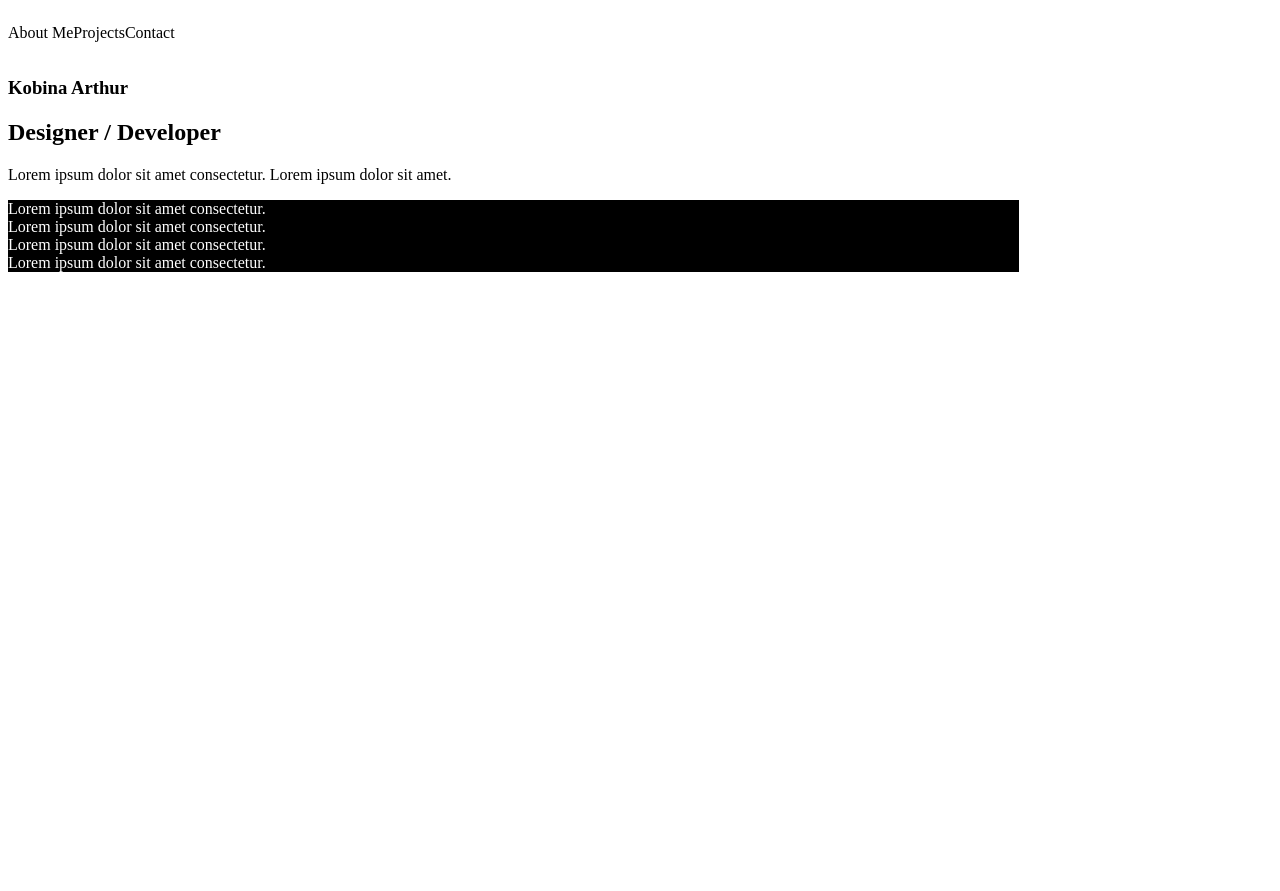
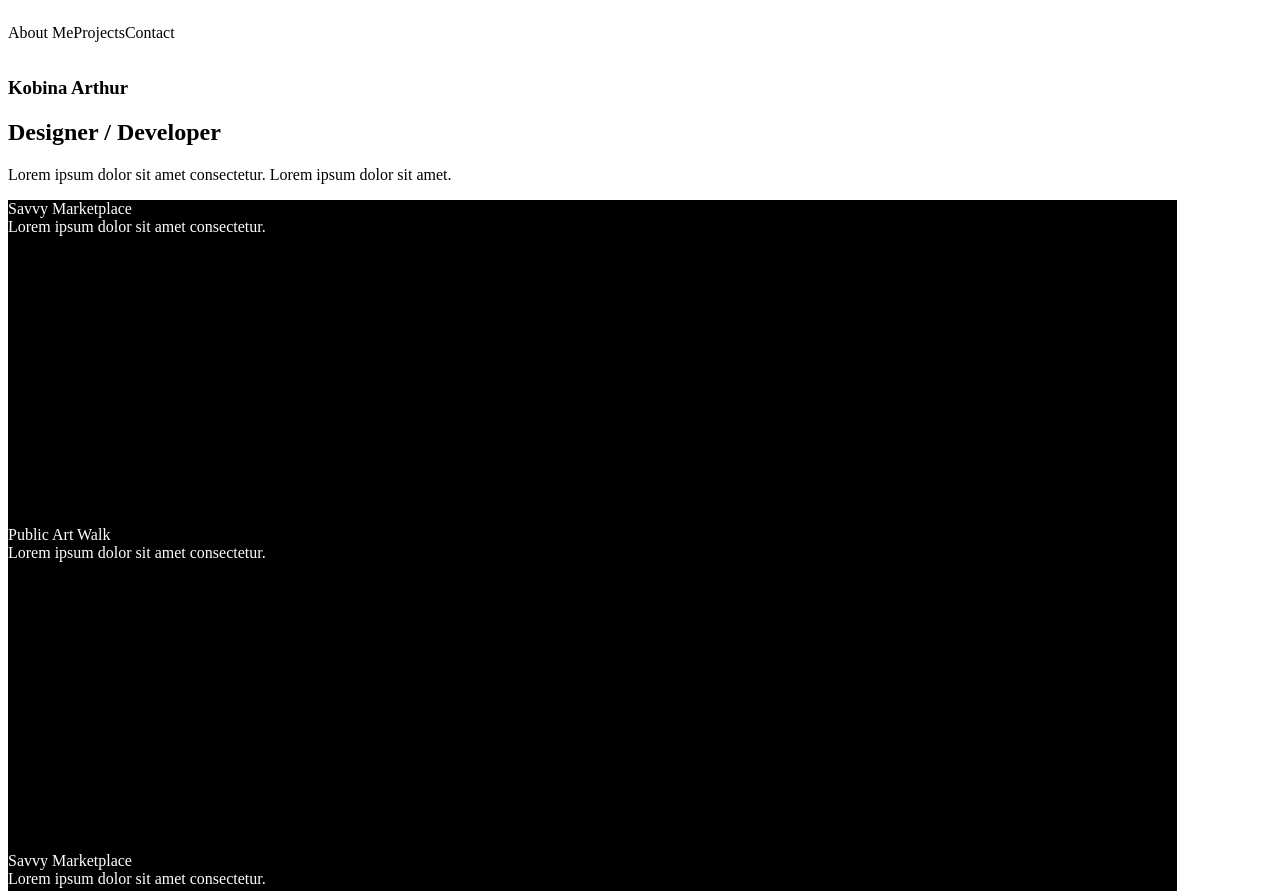
Before and after one commit to kobyrthr/miniFolio, a Gatsby site: page / in a window 1280 px wide. Shown: the top 891 px of the page. Before the commit the page ends 800 px from the top, so only its background shows below. Built offline with nearby package versions, Linux system fonts and the light colour scheme; Gatsby itself is replaced by a stand-in of ours.

Commit message:
mapping project card

```diff
--- a/src/components/ProjectList/Project/Project.jsx
+++ b/src/components/ProjectList/Project/Project.jsx
@@ -2,39 +2,15 @@ import React from 'react'
 import cardContainer from "./Project.modules.css"
 
 
-const Project = () => {
-    const projects = [
-        {
-            id:1,
-            title:'Savvy Marketplace',
-            description:'Lorem ipsum dolor sit amet consectetur.'
-        },
-        {
-            id:2,
-            title:'Public Art Walk',
-            description:'Lorem ipsum dolor sit amet consectetur.'
-        },
-        {
-            id:1,
-            title:'Savvy Marketplace',
-            description:'Lorem ipsum dolor sit amet consectetur.'
-        },
-        {
-            id:2,
-            title:'Public Art Walk',
-            description:'Lorem ipsum dolor sit amet consectetur.'
-        }
-    ]
+const Project = ({id,title,description}) => {
   return (
 
-    <div className='cardContainer'>
-          {projects.map((project,i)=>(
-            <div key ={i}>
-                <div className="styles.project-image"></div>
-                <div className="styles.project-details">Lorem ipsum dolor sit amet consectetur.</div>
+
+            <div key ={id} className='cardContainer'>
+                <div className="styles.project-image">{title}</div>
+                <div className="styles.project-details">{description}</div>
             </div>
-            ))}
-    </div>
+
   )
 }
 
--- a/src/components/ProjectList/Project/Project.modules.css
+++ b/src/components/ProjectList/Project/Project.modules.css
@@ -1,5 +1,6 @@
 .cardContainer{
     background-color: black;
     color:white;
-    max-width: 80%;
+    width: 1169px;
+    height:326px;
 }
--- a/src/components/ProjectList/ProjectList.jsx
+++ b/src/components/ProjectList/ProjectList.jsx
@@ -1,9 +1,33 @@
 import React from 'react'
 import Project from './Project/Project'
 const ProjectList = () => {
+    const projects = [
+        {
+            id:1,
+            title:'Savvy Marketplace',
+            description:'Lorem ipsum dolor sit amet consectetur.'
+        },
+        {
+            id:2,
+            title:'Public Art Walk',
+            description:'Lorem ipsum dolor sit amet consectetur.'
+        },
+        {
+            id:1,
+            title:'Savvy Marketplace',
+            description:'Lorem ipsum dolor sit amet consectetur.'
+        },
+        {
+            id:2,
+            title:'Public Art Walk',
+            description:'Lorem ipsum dolor sit amet consectetur.'
+        }
+    ]
   return (
     <section>
-      <Project></Project>
+      {projects.map((project,i)=>(
+        <Project{...project} key={i}></Project>
+        ))}
     </section>
   )
 }
```
